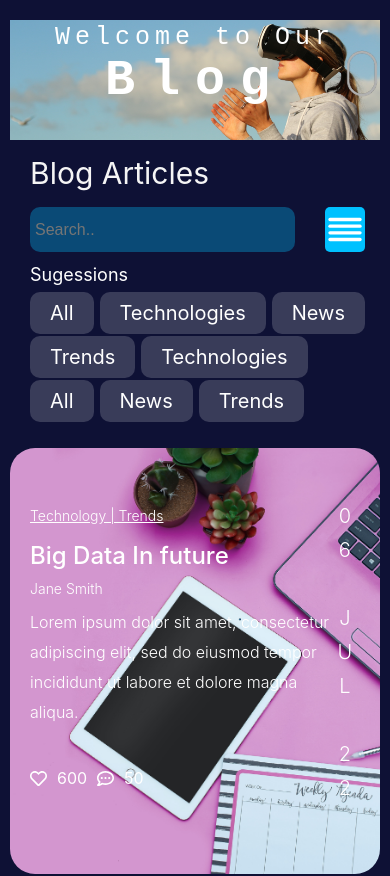
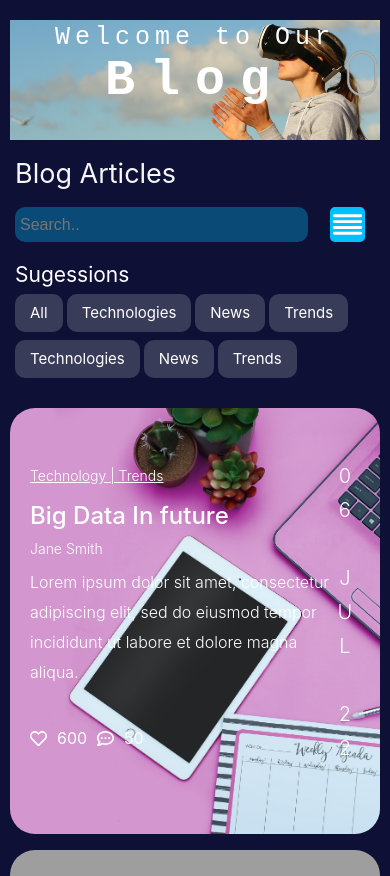
Before and after one commit to tharindunadeeshan/listAndGrid, a React (Create React App) app: page / in a window 390 px wide. Shown: the top 876 px of the page. Built offline with nearby package versions, Linux system fonts and the light colour scheme; grey boxes are pictures that could not be loaded.

Commit message:
mobile responsive change

```diff
--- a/src/Components/BlogPage/VoxitechBlogPage.css
+++ b/src/Components/BlogPage/VoxitechBlogPage.css
@@ -456,24 +456,45 @@ body {
   }
   /*blog page main Titile change*/
   .BlogTitleAndSearch {
+    padding-left: 5px;
+  }
+
+  .BlogTags {
+    padding-left: 5px;
+  }
+  .BlogTitleAndSearch {
     display: inline;
   }
 
   .BlogGridContainer-1 .BlogTitleAndSearch .BlogTitle {
-    font-size: 30px;
+    font-size: 27px;
   }
   .BlogGridContainer-1 .BlogTitleAndSearch .SearchAndMenu {
     position: absolute;
   }
   .BlogGridContainer-1 .BlogTitleAndSearch .SearchAndMenu .searchbox {
-    width: 68vw;
+    height: 35px;
+    width: 75vw;
   }
   .BlogGridContainer-1 .BlogTitleAndSearch .fisearchIcon {
     display: flex;
     position: absolute;
     right: 5px;
-    width: 40px;
-    height: 45px;
+    width: 35px;
+    height: 35px;
+  }
+  .BlogTagsTitle {
+    font-weight: 400;
+    font-size: 21px;
+  }
+  .TagsList button {
+    margin-top: 4px;
+    margin-right: 4px;
+    margin-bottom: 4px;
+    line-height: 22px;
+    padding: 9px 15px;
+    font-size: 15px;
+    line-height: 20px;
   }
 
   .CardDetailsRight .CardDetailsRightDate {
--- a/src/Components/BlogPage/VoxitechBlogPage.jsx
+++ b/src/Components/BlogPage/VoxitechBlogPage.jsx
@@ -58,7 +58,6 @@ const VoxitechBlogPage = () => {
             <button className="btn">News</button>
             <button className="btn">Trends</button>
             <button className="btn active"> Technologies</button>
-            <button className="btn">All</button>
             <button className="btn">News</button>
             <button className="btn">Trends</button>
           </ul>
```
